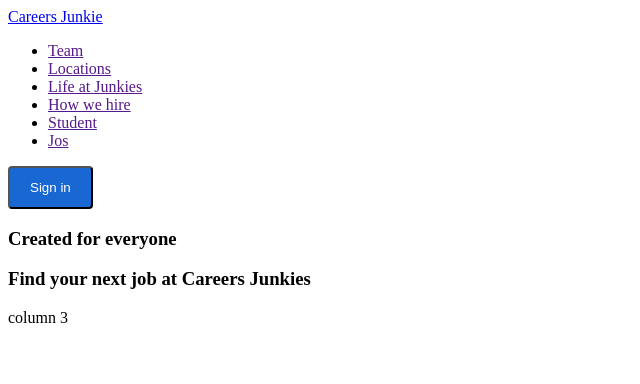
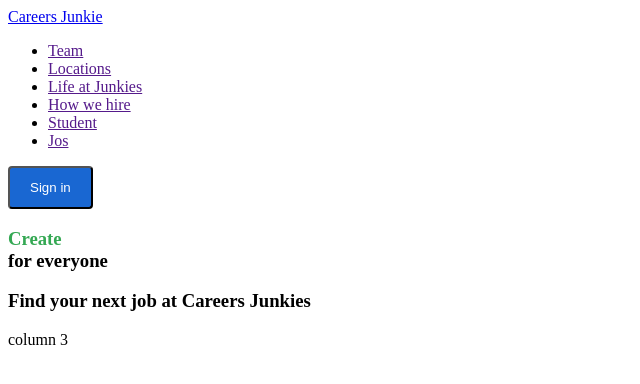
Before and after one commit to danielerat/GoogleCareers_Clone, a Vue app: page / in a window 1280 px wide. Shown: the top 384 px of the page, without its empty margins (0-640 px from the left). Built offline with nearby package versions, Linux system fonts and the light colour scheme; the HTML template or start-up script is replaced by a standard one.

Commit message:
Create the shuffle effect for text

```diff
--- a/src/components/Headline.vue
+++ b/src/components/Headline.vue
@@ -1,6 +1,10 @@
 <template>
   <section>
-    <h1>{{ action }} for everyone</h1>
+    <h1>
+      <span :class="actionClasses">{{ action }}</span>
+      <br />
+      for everyone
+    </h1>
     <h3>Find your next job at Careers Junkies</h3>
   </section>
 </template>
@@ -14,6 +18,16 @@
       interval: null,
     };
   },
+  computed: {
+    actionClasses() {
+      return {
+        build: this.action === "Build",
+        create: this.action === "Create",
+        design: this.action === "Design",
+        code: this.action === "Code",
+      };
+    },
+  },
   created() {
     //As soon as the page loads
     this.changeTitle();
@@ -26,7 +40,7 @@
     changeTitle() {
       // Create our interval which will be running over and over again
       this.interval = setInterval(() => {
-        const actions = ["Build", "Created", "Design", "Code"];
+        const actions = ["Build", "Create", "Design", "Code"];
         const currentActionIndex = actions.indexOf(this.action); //Get the current index of out data action
         const nextActionIndex = (currentActionIndex + 1) % 4; //Get the value that is always next
         const nextAction = actions[nextActionIndex];
@@ -36,3 +50,17 @@
   },
 };
 </script>
+<style scoped>
+.build {
+  color: #1a73e8;
+}
+.create {
+  color: #34a853;
+}
+.design {
+  color: #f9ab00;
+}
+.code {
+  color: #d93025;
+}
+</style>
```
